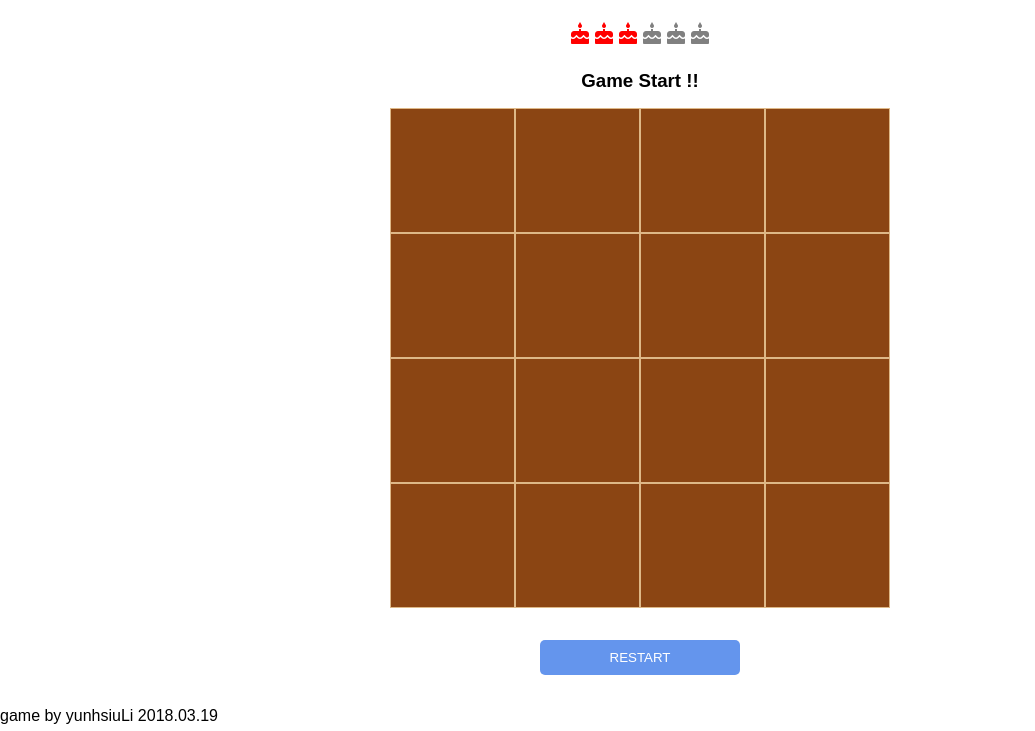
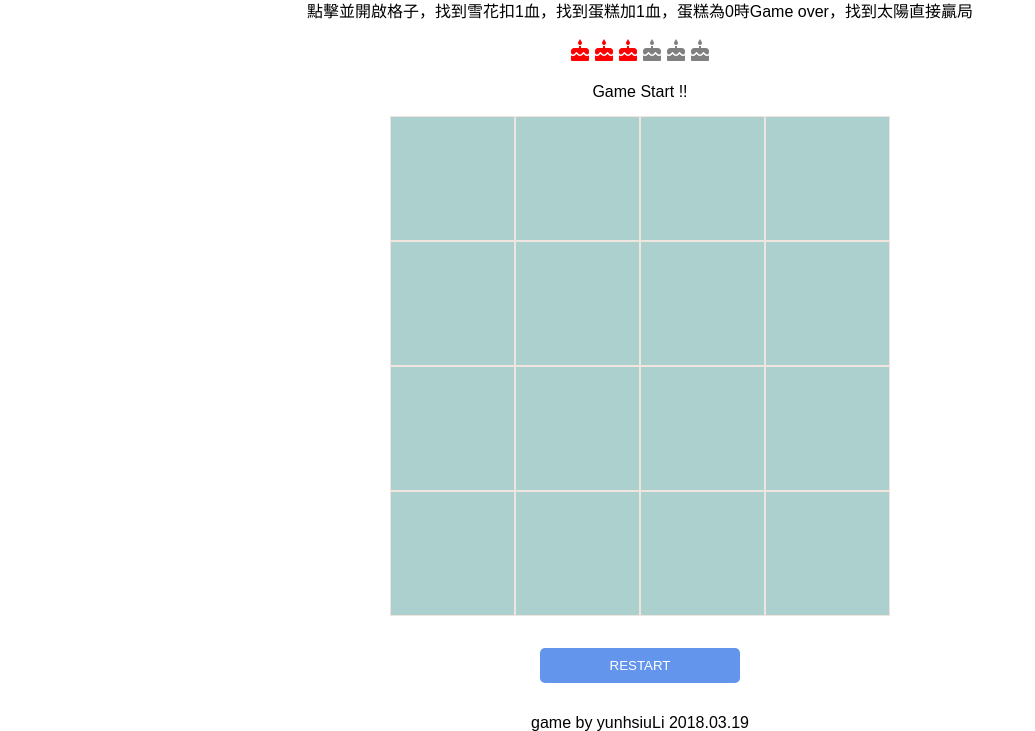
Before and after one commit to anita8004/TreasureHunt, a website: page source/index.html in a window 1280 px wide. Shown: the part 124-855 px from the top of the page, without its empty margins (0-1035 px from the left). Drawn offline with nearby package versions, Linux system fonts and the light colour scheme; files that its build step writes are made by us from their sources; a web font is replaced by a local one.

Commit message:
20180326
修正css和註解

```diff
--- a/gulpfile.js
+++ b/gulpfile.js
@@ -71,8 +71,7 @@ gulp.task('bower', function () {
 });
 gulp.task('vendorJs', ['bower'], function () {
   return gulp.src([
-    './.tmp/vendors/**/**.js',
-    './node_modules/bootstrap/dist/js/bootstrap.bundle.min.js'
+    './.tmp/vendors/**/**.js'
   ])
   .pipe($.order([
     'jquery.js'
@@ -94,8 +93,7 @@ gulp.task('sass', function () {
     .pipe($.plumber())
     .pipe($.sourcemaps.init())
     .pipe($.sass({
-      outputStyle: 'expanded',
-      includePaths: ['./node_modules/bootstrap/scss']
+      outputStyle: 'expanded'
     })
       .on('error', $.sass.logError))
     .pipe($.postcss(processors))
--- a/package.json
+++ b/package.json
@@ -12,7 +12,6 @@
     "autoprefixer": "^6.7.7",
     "babel-preset-es2015": "^6.24.1",
     "babelify": "^7.3.0",
-    "bootstrap": "4.0.0",
     "browser-sync": "^2.18.8",
     "gulp": "^3.9.1",
     "gulp-babel": "^6.1.2",
--- /dev/null
+++ b/source/css/_reset.scss
@@ -0,0 +1,48 @@
+/* http://meyerweb.com/eric/tools/css/reset/
+   v2.0 | 20110126
+   License: none (public domain)
+*/
+
+html, body, div, span, applet, object, iframe,
+h1, h2, h3, h4, h5, h6, p, blockquote, pre,
+a, abbr, acronym, address, big, cite, code,
+del, dfn, em, img, ins, kbd, q, s, samp,
+small, strike, strong, sub, sup, tt, var,
+b, u, i, center,
+dl, dt, dd, ol, ul, li,
+fieldset, form, label, legend,
+table, caption, tbody, tfoot, thead, tr, th, td,
+article, aside, canvas, details, embed,
+figure, figcaption, footer, header, hgroup,
+menu, nav, output, ruby, section, summary,
+time, mark, audio, video {
+  margin: 0;
+  padding: 0;
+  border: 0;
+  font-size: 100%;
+  font: inherit;
+  vertical-align: baseline;
+}
+/* HTML5 display-role reset for older browsers */
+article, aside, details, figcaption, figure,
+footer, header, hgroup, menu, nav, section {
+  display: block;
+}
+body {
+  line-height: 1;
+}
+ol, ul {
+  list-style: none;
+}
+blockquote, q {
+  quotes: none;
+}
+blockquote:before, blockquote:after,
+q:before, q:after {
+  content: '';
+  content: none;
+}
+table {
+  border-collapse: collapse;
+  border-spacing: 0;
+}
--- a/source/css/main.scss
+++ b/source/css/main.scss
@@ -1,5 +1,26 @@
 @import "https://fonts.googleapis.com/icon?family=Material+Icons";
 @import "https://fonts.googleapis.com/css?family=Francois+One";
+@import "_reset.scss";
+
+$board: #7C7877;
+$gridCover: #ABD0CE;
+$gridBorder: #F0E5DE;
+$sun: #FBFFB9;
+$sunBack: transparent;
+$cake: #C5E99B;
+$cakeBack: transparent;
+$snow: #f1bbba;
+$snowBack: transparent;
+
+//$board: #7C7877;
+//$gridCover: #ABD0CE;
+//$gridBorder: #F0E5DE;
+//$sun: #FBFFB9;
+//$sunBack: #FDD692;
+//$cake: #C5E99B;
+//$cakeBack: #8FBC94;
+//$snow: #f1bbba;
+//$snowBack: #eb9f9f;
 
 
 *{
@@ -22,6 +43,7 @@ h1{
   color: brown;
   text-align: center;
   padding: 2rem 0;
+  font-size: 4rem;
 }
 
 .description{
@@ -39,7 +61,7 @@ h1{
   height: 500px;
   display: flex;
   flex-wrap: wrap;
-  background-color: beige;
+  background-color: $board;
   margin: 0 auto;
   &.gameEnd{
     pointer-events: none;
@@ -47,32 +69,29 @@ h1{
   .grid{
     width: 25%;
     height: 25%;
-    border: 1px solid burlywood;
+    border: 1px solid $gridBorder;
     display: flex;
     align-items: center;
     justify-content: center;
     position: relative;
     cursor: pointer;
     &.treasure{
-      color: gold;
-      background-color: coral;
-      font-size: 4rem;
+      color: $sun;
+      background-color: $sunBack;
     }
     &.heart{
-      color: green;
-      background-color: greenyellow;
-      font-size: 4rem;
+      color: $cake;
+      background-color: $cakeBack;
     }
     &.bomb{
-      color: red;
-      background-color: darkred;
-      font-size: 4rem;
+      color: $snow;
+      background-color: $snowBack;
     }
     [class^="icon"]{
       pointer-events: none;
     }
     .material-icons{
-      font-size: 4rem;
+      font-size: 3.2rem;
     }
     &:before{
       content: "";
@@ -86,7 +105,7 @@ h1{
       bottom: 0;
       margin: auto;
       z-index: 5;
-      background-color: saddlebrown;
+      background-color: $gridCover;
       transform-origin: top center;
       transition: transform .5s;
     }
@@ -136,3 +155,7 @@ h1{
   margin: 2rem auto;
   cursor: pointer;
 }
+
+footer{
+  text-align: center;
+}
--- a/source/js/js.js
+++ b/source/js/js.js
@@ -1,11 +1,10 @@
 /*
-* 炸彈遊戲
+* 尋寶遊戲
 *
 取得 [英文-數字] 的陣列
-設定寶藏，炸彈，愛心的位置
-取得玩家輸入的陣列
-判斷陣列的位置是否符合寶藏，炸彈，愛心的位置，如果是....不是...
-設定玩家有5條血
+設定寶藏(太陽)，炸彈(雪花)，愛心(蛋糕)的位置
+判斷玩家點擊的目標是否是寶藏，炸彈，愛心，如果是....就...
+設定玩家有血量
 找到炸彈，減少1條血
 找到愛心，增加1條血
 找到寶藏，結束遊戲 --> win
@@ -19,33 +18,31 @@
 
 //設置可控制的變數，以便更改遊戲設置
 //假設列為4*4
-var en = {
+const en = {
     0: "a",
     1: "b",
     2: "c",
     3: "d"
 };
-var hp;
-var totalHp = 6; //總血量
-var treasureLeng = 1;
-var heartLeng = 3;
-var bombLeng = 5;
-var arr = [];
-var treasure;
-var heart = [];
-var bomb = [];
-
-
+let hp;
+const totalHp = 6; //總血量
+const treasureLeng = 1;
+const heartLeng = 3;
+const bombLeng = 5;
+let arr = [];
+let treasure;
+let heart = [];
+let bomb = [];
 
 
 //控制項
-var $board = document.getElementsByClassName("chessboard")[0];
-var $resault = document.getElementById("result");
-var $heartGroup = document.getElementById("heartGroup");
-var $hearts = document.getElementsByClassName("hpHeart");
-var $emptyHeart = document.getElementsByClassName("isEmpty");
-var $restart = document.getElementById("restart");
-var $grids = document.getElementsByClassName("grid");
+let $board = document.getElementsByClassName("chessboard")[0];
+let $grids = document.getElementsByClassName("grid");
+let $resault = document.getElementById("result");
+let $heartGroup = document.getElementById("heartGroup");
+let $hearts = document.getElementsByClassName("hpHeart");
+let $emptyHeart = document.getElementsByClassName("isEmpty");
+let $restart = document.getElementById("restart");
 
 
 function init() {
@@ -57,25 +54,24 @@ function init() {
     $resault.innerHTML = "Game Start !!";
     $board.classList.remove("gameEnd");
 
-    for (var q = 0; q < $grids.length; q++) {
+    for (let q = 0; q < $grids.length; q++) {
         $grids[q].classList.remove("open","treasure","heart","bomb");
         $grids[q].innerHTML = "";
     }
 
-
     //準備陣列數字
     function getArray() {
         function getMath() {
-            var letter = Math.round(Math.random()*3);
-            var number = Math.floor((Math.random() * 4) + 1);
+            let letter = Math.round(Math.random()*3);
+            let number = Math.floor((Math.random() * 4) + 1);
             return  en[letter] + "-" + number;
         }
 
-        var same = true;
-        var arrLeng = treasureLeng + heartLeng + bombLeng;
+        let same = true;
+        let arrLeng = treasureLeng + heartLeng + bombLeng;
         while (arr.length < arrLeng) {
-            var str = getMath();
-            for (var n in arr) {
+            let str = getMath();
+            for (let n in arr) {
                 if (str === arr[n]) {
                     same = false;
                 }
@@ -86,7 +82,6 @@ function init() {
 
             same = true;
         }
-        arr = arr;
         //console.log(arr);
     }
 
@@ -100,26 +95,26 @@ function init() {
 
 
 //設定寶藏class
-    var treasureDiv = document.querySelector("#"+treasure);
+    let treasureDiv = document.querySelector("#"+treasure);
     treasureDiv.classList.add("treasure");
-    var treasureIcon = document.createElement("i");
+    let treasureIcon = document.createElement("i");
     treasureIcon.className = "material-icons";
     treasureIcon.innerHTML = "wb_sunny";
     treasureDiv.appendChild(treasureIcon);
 
 //設定血class
-    for (var i=0;i<heart.length;i++){
+    for (let i=0;i<heart.length;i++){
         document.querySelector("#"+heart[i]).classList.add("heart");
-        var heartIcon = document.createElement("i");
+        let heartIcon = document.createElement("i");
         heartIcon.className = "material-icons";
         heartIcon.innerHTML = "cake";
         document.querySelector("#"+heart[i]).appendChild(heartIcon);
     }
 
 //設定炸彈class
-    for (var i = 0; i < bomb.length; i++) {
+    for (let i = 0; i < bomb.length; i++) {
         document.querySelector("#"+bomb[i]).classList.add("bomb");
-        var bombIcon = document.createElement("i");
+        let bombIcon = document.createElement("i");
         bombIcon.className = "material-icons";
         bombIcon.innerHTML = "ac_unit";
         document.querySelector("#"+bomb[i]).appendChild(bombIcon);
@@ -128,16 +123,16 @@ function init() {
 //設定血條
     function createHeart(total, battle) {
         $heartGroup.innerHTML = "";
-        for (var i = 0; i < total; i++) {
-            var div = document.createElement("div");
-            var icon = document.createElement("span");
+        for (let i = 0; i < total; i++) {
+            let div = document.createElement("div");
+            let icon = document.createElement("span");
             div.className = "hpHeart";
             icon.className = "material-icons";
             icon.innerHTML = "cake";
             div.appendChild(icon);
             $heartGroup.appendChild(div);
         }
-        for(var l = battle; l < total; l++) {
+        for(let l = battle; l < total; l++) {
             document.getElementsByClassName("hpHeart")[l].classList.add("isEmpty");
         }
     }
@@ -156,7 +151,7 @@ function hasClass(elem, className) {
 
 //開始遊戲
 $board.addEventListener("click", function (event) {
-    var $target = event.target;
+    let $target = event.target;
     $target.classList.add("open");
     //遊戲結束
     function gameEnd() {
```
